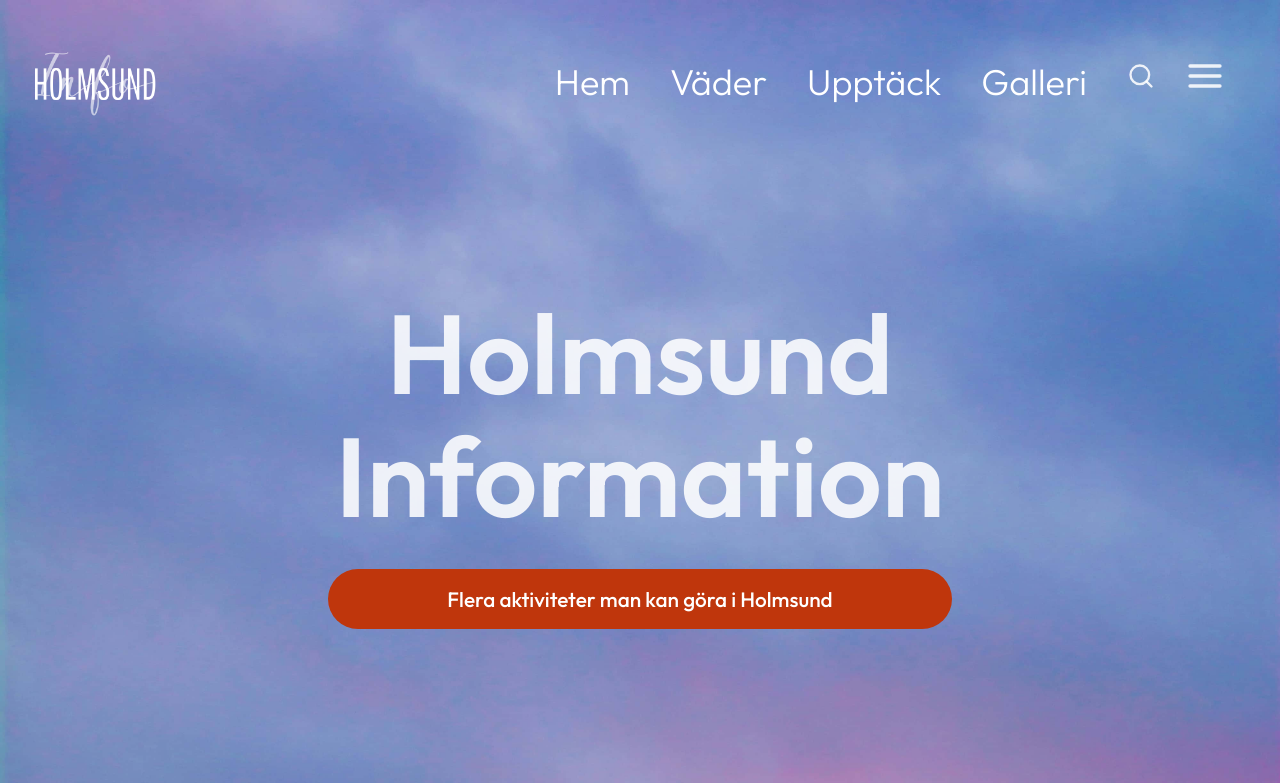
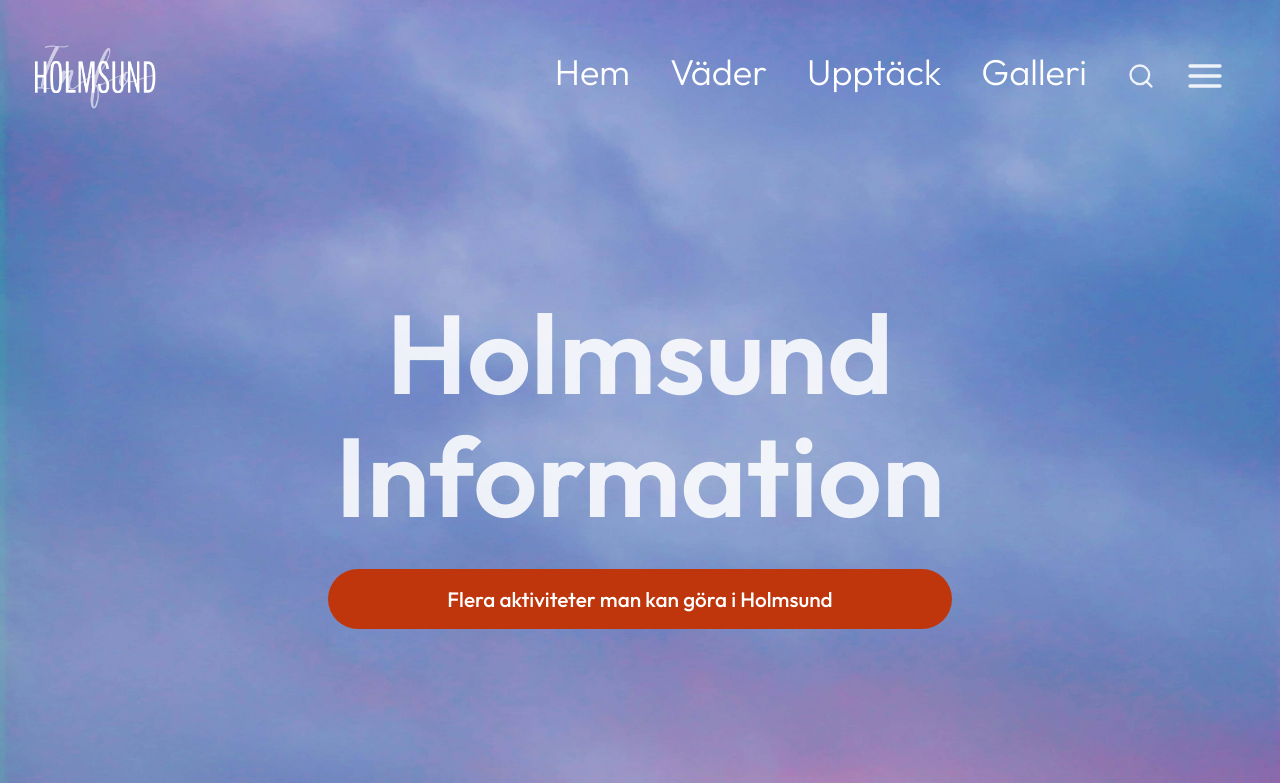
Before and after one commit to jhn322/holmsund-information, a React (Vite) app: page / in a window 1280 px wide. Shown: the top 783 px of the page. Built offline with nearby package versions, Linux system fonts and the light colour scheme.

Commit message:
small nav height change in desktop

```diff
--- a/src/styles/Navigation.module.css
+++ b/src/styles/Navigation.module.css
@@ -243,8 +243,12 @@ li {
     margin-right: 2.2rem;
   }
 
+  .navList {
+    margin-top: -1.2rem;
+  }
+
   .navList li {
-    margin: 0 20px;
+    margin: 20px;
   }
 
   /* Nav icons */
@@ -255,7 +259,7 @@ li {
   .logo {
     width: 150px;
     height: auto;
-    margin-top: 2.1rem;
+    margin-top: 1.7rem;
     margin-right: 8.75em;
   }
 
```
